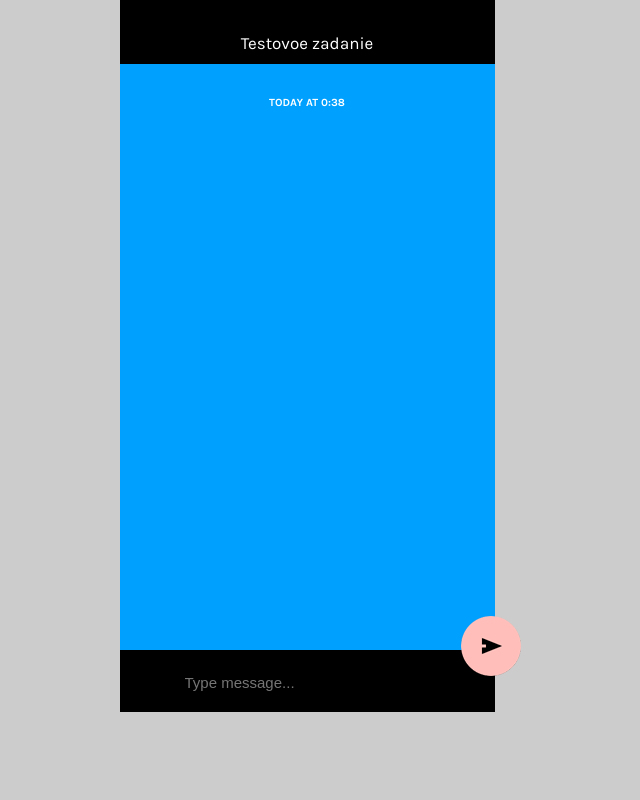
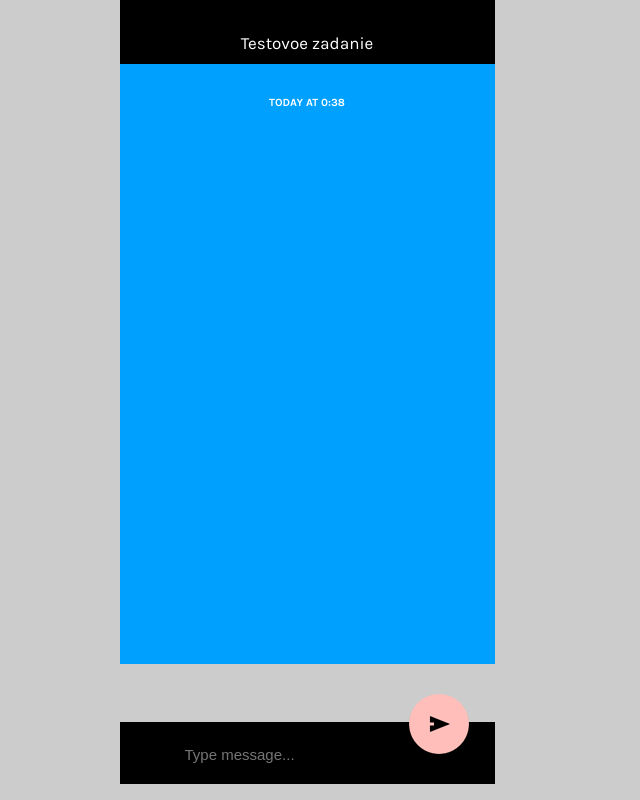
Before and after one commit to rouzrise/test_chat, a React (Create React App) app: page /chat in a window 1280 px wide. Shown: the whole page, without its empty margins (333-973 px from the left). Built offline with nearby package versions, Linux system fonts and the light colour scheme.

Commit message:
Add styles for input field and button in Messages component

```diff
--- a/src/App.css
+++ b/src/App.css
@@ -350,7 +350,7 @@ header {
   background-color: #000;
   bottom: 0;
   color: #fff;
-  margin-bottom: 88px;
+  margin-bottom: 16px;
   font-size: 15px;
   padding: 24px 65px 20px;
   width: 375px;
@@ -359,8 +359,8 @@ header {
 .btn {
   position: fixed;
   bottom: 0;
-  margin-bottom: 120px;
-  right: 420px;
+  margin-bottom: 42px;
+  right: 472px;
   z-index: 1000;
   background: none;
 }
```
